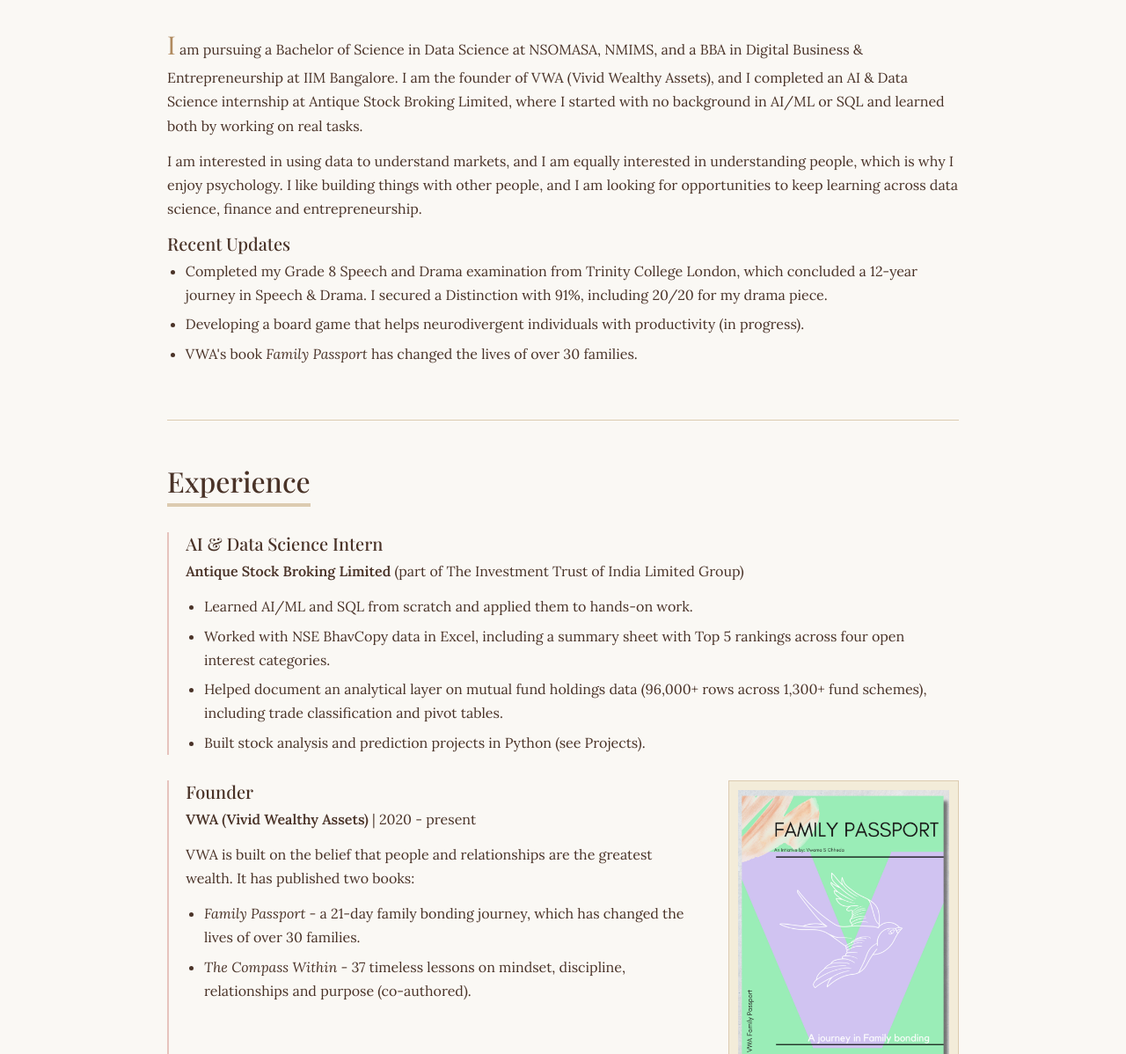
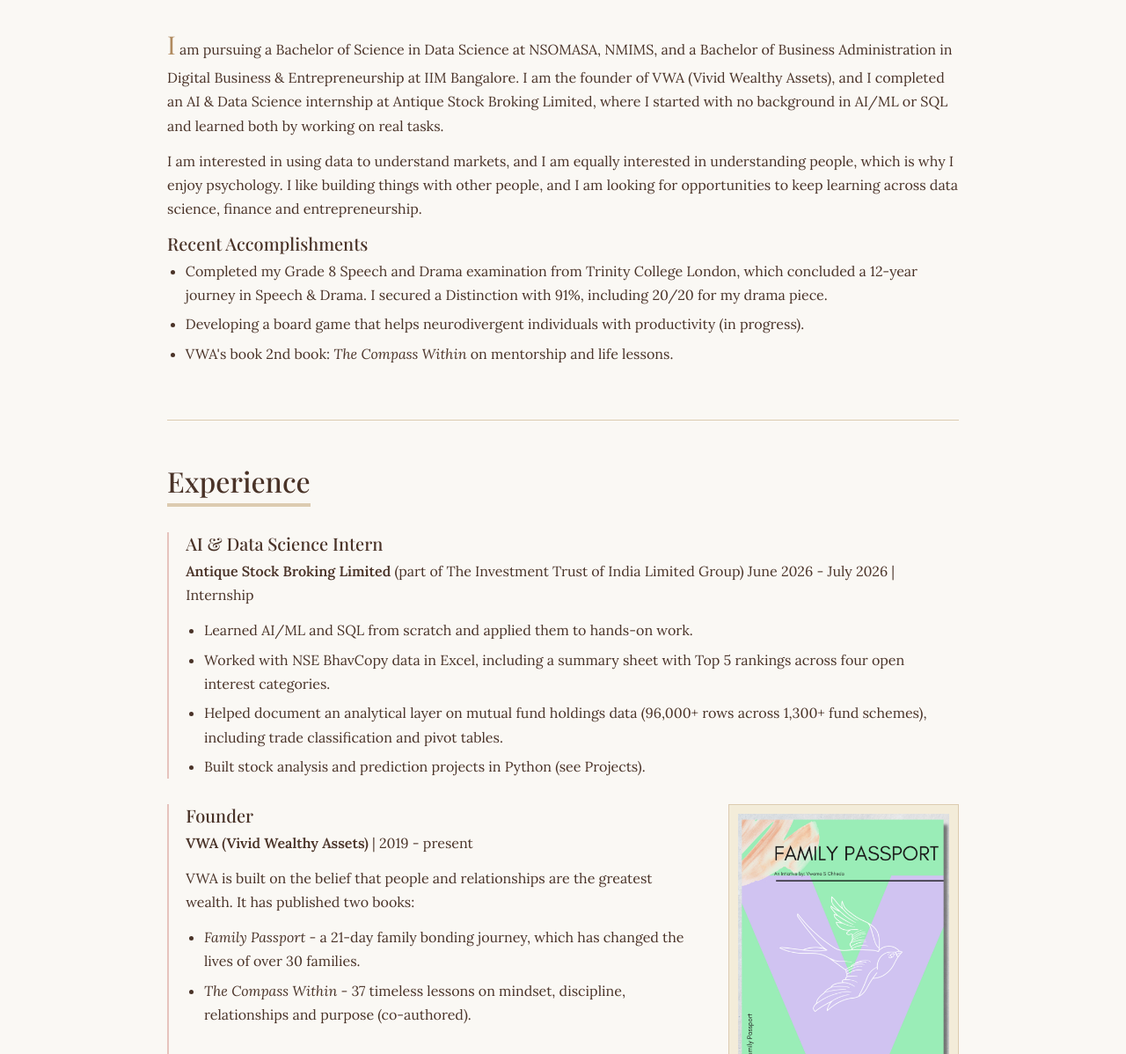
Before and after one commit to Vwama-Chheda/Resume_Website, a plain HTML site: page index.html in a window 1280 px wide. Shown: the part 502-1700 px from the top of the page at 88% size. Drawn offline with nearby package versions, Linux system fonts and the light colour scheme.

Commit message:
Update index.html

```diff
--- a/index.html
+++ b/index.html
@@ -46,8 +46,8 @@
         <section id="summary">
             <h2>Summary and Recent Accomplishments</h2>
             <p>
-                I am pursuing a Bachelor of Science in Data Science at NSOMASA, NMIMS, and a BBA in
-                Digital Business &amp; Entrepreneurship at IIM Bangalore. I am the founder of VWA (Vivid Wealthy
+                I am pursuing a Bachelor of Science in Data Science at NSOMASA, NMIMS, and a Bachelor of Business Administration
+                in Digital Business &amp; Entrepreneurship at IIM Bangalore. I am the founder of VWA (Vivid Wealthy
                 Assets), and I completed an AI &amp; Data Science internship at Antique Stock Broking Limited,
                 where I started with no background in AI/ML or SQL and learned both by working on real tasks.
             </p>
@@ -57,7 +57,7 @@
                 looking for opportunities to keep learning across data science, finance and entrepreneurship.
             </p>
 
-            <h3>Recent Updates</h3>
+            <h3>Recent Accomplishments </h3>
             <ul>
                 <li>
                     Completed my Grade 8 Speech and Drama examination from Trinity College London, which
@@ -68,7 +68,7 @@
                     Developing a board game that helps neurodivergent individuals with productivity (in progress).
                 </li>
                 <li>
-                    VWA's book <em>Family Passport</em> has changed the lives of over 30 families.
+                    VWA's book 2nd book: <em> The Compass Within</em> on mentorship and life lessons.
                 </li>
             </ul>
         </section>
@@ -84,7 +84,7 @@
                 <p>
                     <strong>Antique Stock Broking Limited</strong>
                     (part of The Investment Trust of India Limited Group)
-                    <!-- Add your internship duration here, e.g. | Month Year - Month Year -->
+                    June 2026 - July 2026 | Internship
                 </p>
                 <ul>
                     <li>Learned AI/ML and SQL from scratch and applied them to hands-on work.</li>
@@ -96,12 +96,10 @@
                 </ul>
             </article>
 
-            <!-- Founder: text on one side, image of the books box on the other.
-                 Put your photo of the box in images/books-box.jpg -->
             <article class="founder">
                 <div class="founder-text">
                     <h3>Founder</h3>
-                    <p><strong>VWA (Vivid Wealthy Assets)</strong> | 2020 - present</p>
+                    <p><strong>VWA (Vivid Wealthy Assets)</strong> | 2019 - present</p>
                     <p>
                         VWA is built on the belief that people and relationships are the greatest wealth.
                         It has published two books:
@@ -131,8 +129,8 @@
             </article>
 
             <article>
-                <h3>Bachelor of Science in Data Science</h3>
-                <p>NSOMASA, NMIMS | 2025 - 2029 | Currently in second year</p>
+                <h3>Bsc in Data Science</h3>
+                <p>Nilkamal School of Mathematics, Applied Statistics, & Analytics, NMIMS | 2025 - 2029 | Currently in second year</p>
             </article>
 
             <article>
@@ -292,7 +290,7 @@
                     <tr>
                         <td>Generative AI Mastermind course</td>
                         <!-- Fill in who issued this -->
-                        <td>Add issuer here</td>
+                        <td>Be10x</td>
                     </tr>
                     <tr>
                         <td>Website Development</td>
```
